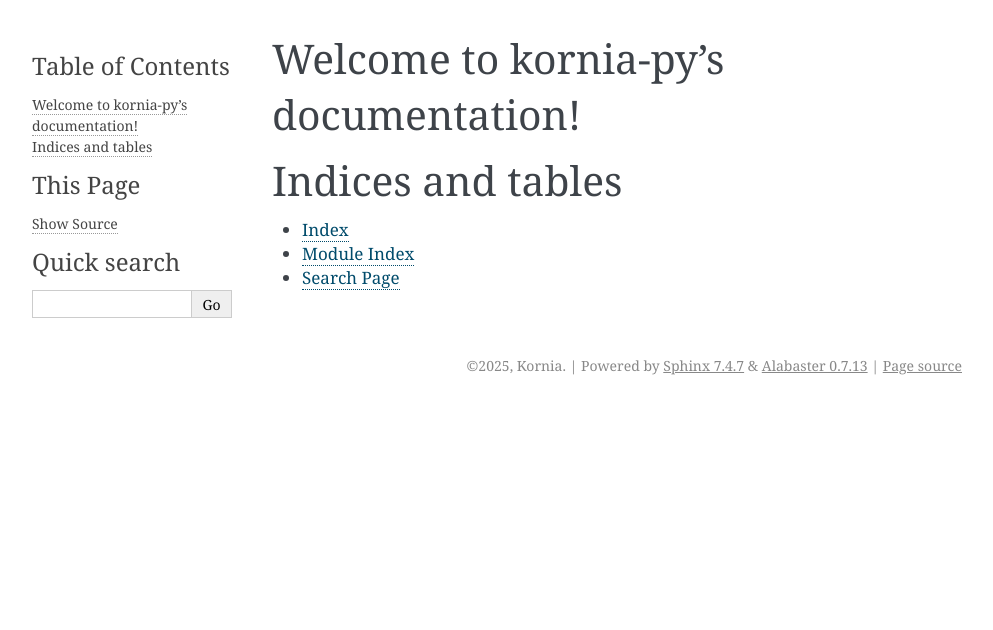
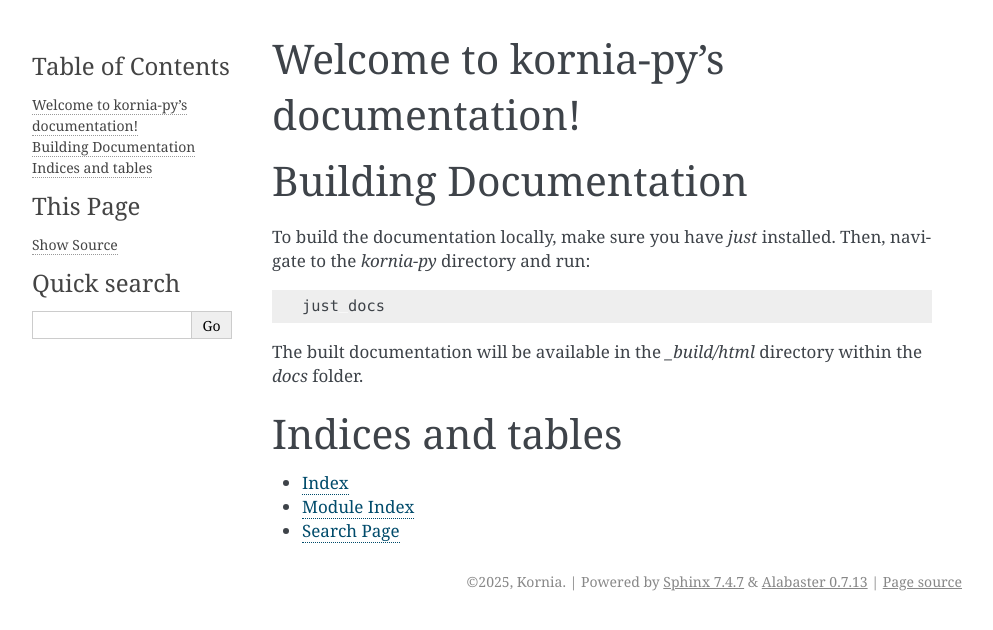
Before and after one commit to kornia/kornia-rs, a Sphinx documentation site: the page built from kornia-py/docs/source/index.rst, in a window 1280 px wide. Shown: the top 630 px of the page, without its empty margins (148-1141 px from the left). Built offline with Sphinx 7.4.7, drawn with Linux system fonts in a browser that asks for light colours; comment, search, counter and statistics services are not loaded.

Commit message:
feat: Add just command and documentation for building docs

```diff
--- a/kornia-py/docs/source/index.rst
+++ b/kornia-py/docs/source/index.rst
@@ -12,6 +12,17 @@
 
 
 
+Building Documentation
+======================
+
+To build the documentation locally, make sure you have `just` installed. Then, navigate to the `kornia-py` directory and run:
+
+.. code-block:: bash
+
+   just docs
+
+The built documentation will be available in the `_build/html` directory within the `docs` folder.
+
 Indices and tables
 ==================
 
```
Also changed, not shown: 2 other files.
